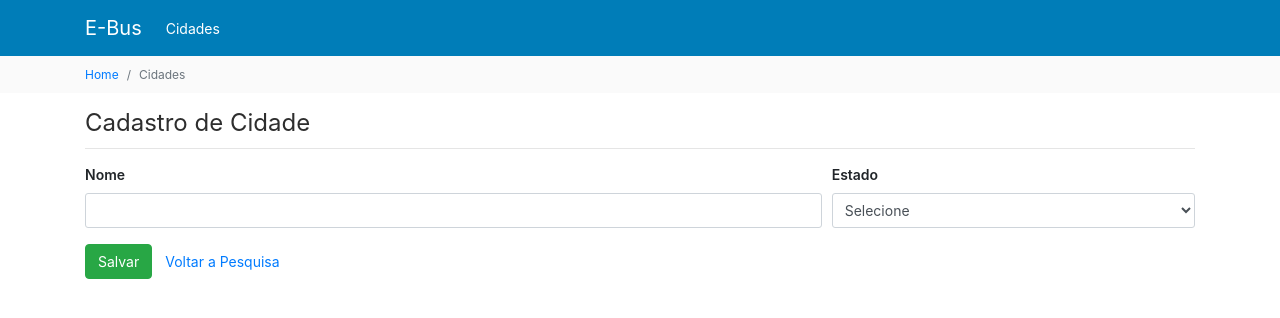
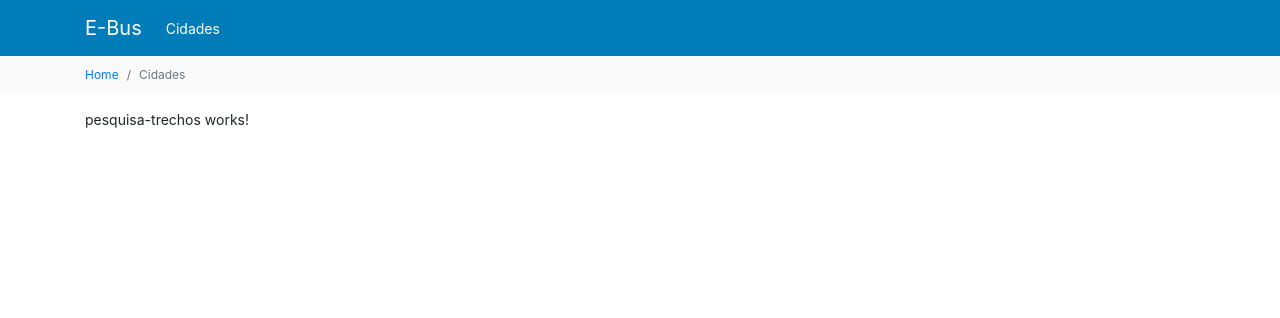
Before and after one commit to rafaelmonteiro20/e-bus-angular, an Angular app: page / in a window 1280 px wide. Shown: the top 318 px of the page. Built offline with nearby package versions, Linux system fonts and the light colour scheme.

Commit message:
Criando componente pesquisa trechos

```diff
--- a/src/app/app.component.html
+++ b/src/app/app.component.html
@@ -26,5 +26,6 @@
 
 <div class="container content">
     <!-- <app-pesquisa-cidades></app-pesquisa-cidades> -->
-  <app-cadastro-cidade></app-cadastro-cidade>
+    <!-- <app-cadastro-cidade></app-cadastro-cidade> -->
+    <app-pesquisa-trechos></app-pesquisa-trechos>
 </div>
--- a/src/app/app.module.ts
+++ b/src/app/app.module.ts
@@ -8,6 +8,7 @@ import { PaginationModule } from 'ngx-bootstrap/pagination';
 import { AppComponent } from './app.component';
 import { HelloComponent } from './hello/hello.component';
 import { CidadeModule } from './cidades/cidade.module';
+import { TrechosModule } from './trechos/trechos.module';
 
 @NgModule({
   declarations: [
@@ -19,6 +20,7 @@ import { CidadeModule } from './cidades/cidade.module';
     HttpClientModule,
     FormsModule,
     CidadeModule,
+    TrechosModule,
     PaginationModule.forRoot()
   ],
   providers: [],
--- /dev/null
+++ b/src/app/trechos/pesquisa-trechos/pesquisa-trechos.component.html
@@ -0,0 +1 @@
+<p>pesquisa-trechos works!</p>
--- /dev/null
+++ b/src/app/trechos/pesquisa-trechos/pesquisa-trechos.component.ts
@@ -0,0 +1,15 @@
+import { Component, OnInit } from '@angular/core';
+
+@Component({
+  selector: 'app-pesquisa-trechos',
+  templateUrl: './pesquisa-trechos.component.html',
+  styleUrls: ['./pesquisa-trechos.component.css']
+})
+export class PesquisaTrechosComponent implements OnInit {
+
+  constructor() { }
+
+  ngOnInit() {
+  }
+
+}
```
Also changed, not shown: src/app/trechos/trechos.module.ts (added, +18 -0 lines), src/app/trechos/pesquisa-trechos/pesquisa-trechos.component.css (added).
